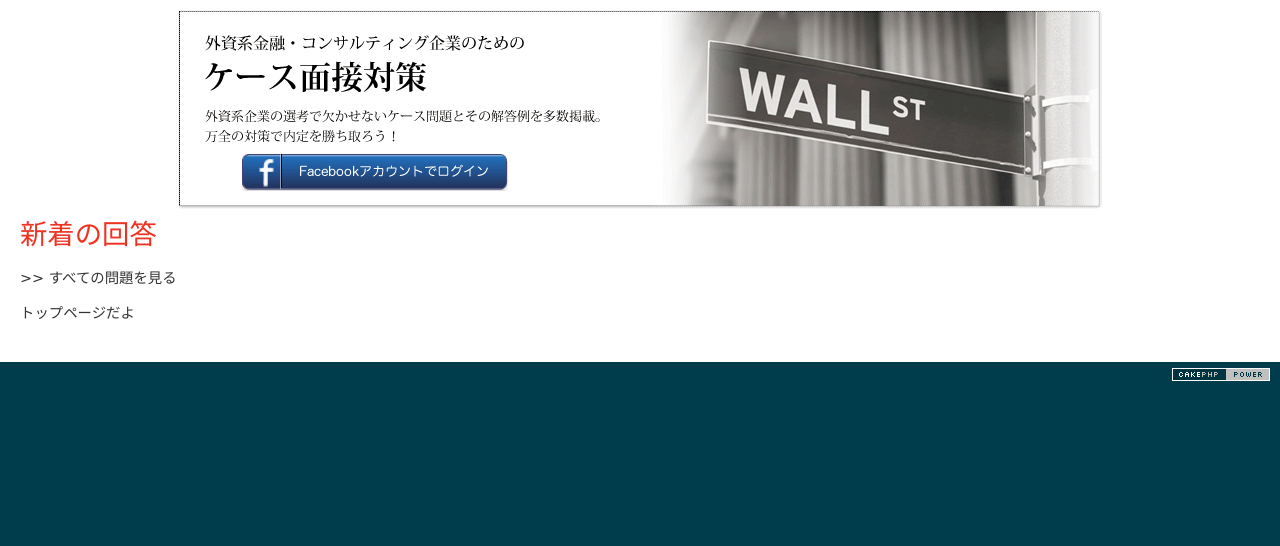
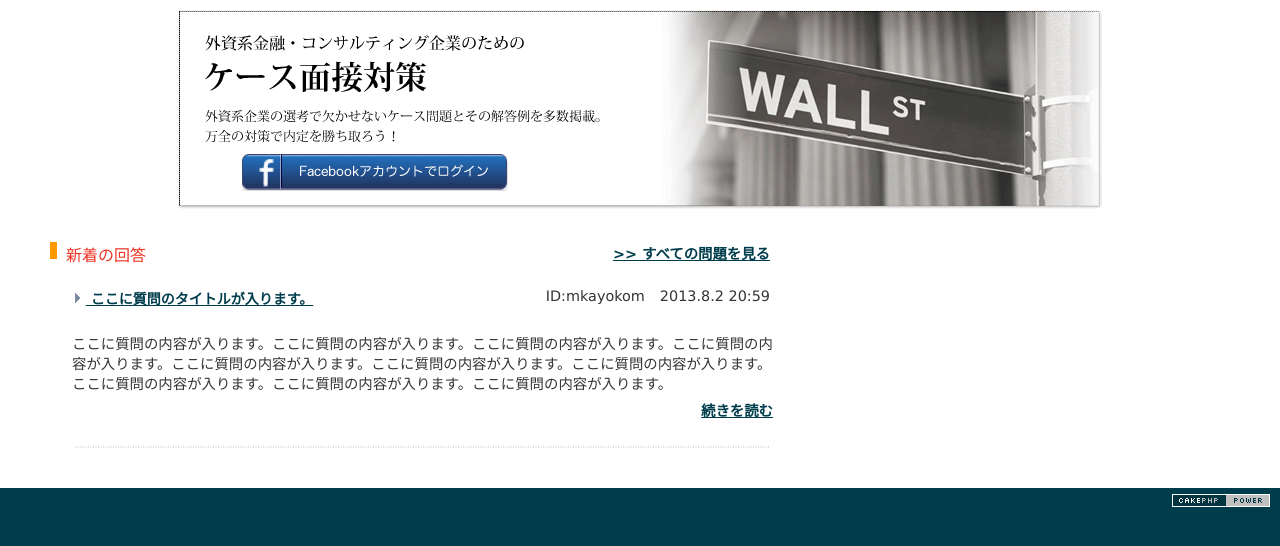
Before and after one commit to kensuto/casemondai.com, a CakePHP app: the page made by app/View/Tops/index.ctp in a window 1280 px wide. Shown: the part 47-593 px from the top of the page. Run offline with PHP 8.4 and a stand-in for CakePHP, Linux system fonts and the light colour scheme; the template is opened without the code that fills it, so the values that code supplies are empty; some libraries are stand-ins or nearby versions.

Commit message:
トップページのCSSができました

```diff
--- a/app/View/Elements/footer.ctp
+++ b/app/View/Elements/footer.ctp
@@ -1,4 +1,5 @@
 
+<div id="footer">
 	<div id="footerContainer">
 		<div id="footerContent">
 			<p>
@@ -23,3 +24,4 @@
 		</div>
 	<!--footerContainer-->
 	</div>
+</div>
--- a/app/View/Layouts/common.ctp
+++ b/app/View/Layouts/common.ctp
@@ -30,7 +30,7 @@ $cakeDescription = __d('cake_dev', 'CakePHP: the rapid development php framework
 	</title>
 	<?php
 		echo $this->Html->meta('icon');
-		echo $this->Html->css(array('common/common','common/header','footer/footer'));
+		echo $this->Html->css(array('common/common','common/header','common/footer'));
 		echo $this->fetch('meta');
 		echo $this->fetch('css');
 		echo $this->fetch('script');
--- a/app/View/Tops/index.ctp
+++ b/app/View/Tops/index.ctp
@@ -1,5 +1,5 @@
 <?php
-	echo $this->Html->css(array('top/top','top/mainContent'));
+	echo $this->Html->css('top/top');
 ?>
 
 <div id="mainVisual">
@@ -10,13 +10,44 @@
 </div>
 
 <div id="mainContent">
+	<div id="mainContentHeader">
+		<img src="/img/common/icon_rct_org.png" style="float:left" >
+		<h2>&nbsp;新着の回答</h2>
+		<p id="goAll">
+			<a href="/">>> すべての問題を見る</a>
+		</p>
+	</div>
+	<div class="mainContentQuestion">
 
-<h2>新着の回答</h2>
+		<div class="mainContentQuestionTitle">
+			<p class="title">
+				<img src="/img/common/icon_tri_gray.png" >
+				<a href="/">
+					&nbsp;ここに質問のタイトルが入ります。
+				</a>
+			</p>
+			<p class="date">2013.8.2 20:59</p>
+			<p class="id">ID:mkayokom</p>
+		</div>
 
-<p>>> すべての問題を見る</p>
+		<div class="mainContentQuestionContent">
+			<p class="question">
+				ここに質問の内容が入ります。ここに質問の内容が入ります。ここに質問の内容が入ります。ここに質問の内容が入ります。ここに質問の内容が入ります。ここに質問の内容が入ります。ここに質問の内容が入ります。ここに質問の内容が入ります。ここに質問の内容が入ります。ここに質問の内容が入ります。
+			</p>
+			<p class="readAll">
+				<a href="/">
+					続きを読む
+				</a>
+			</p>
+		</div>
 
+	<!--mainContentQuestion-->
+	</div>
 
 <!--mainContent-->
 </div>
 
-トップページだよ
+
+<div id="sideContent">
+<!--sideContent-->
+</div>
--- a/app/webroot/css/common/common.css
+++ b/app/webroot/css/common/common.css
@@ -39,7 +39,7 @@ page
 #container {
 	margin-right: auto;
 	margin-left: auto;
-	width: 940px;
+	width: 980px;
 }
 
 
--- a/app/webroot/css/footer/footer.css
+++ b/app/webroot/css/common/footer.css
@@ -5,14 +5,15 @@
 	clear: both;
 	height: 200px;
 	background-color: #263248;
-	width:100%;
+	width: 	100%;
+	margin-top: 50px;
 }
 
 
 #footerContainer {
 	margin-left: auto;
 	margin-right: auto;
-	width: 940px;
+	width: 980px;
 }
 
 #footerContent {
--- a/app/webroot/css/top/mainContent.css
+++ b/app/webroot/css/question/qDetail.css
@@ -1,6 +1,2 @@
 @charset "UTF-8";
 /* CSS Document */
-
-#mainContent {
-	clear: both;
-}
--- a/app/webroot/css/top/top.css
+++ b/app/webroot/css/top/top.css
@@ -13,6 +13,60 @@
 	left: 222px;
 }
 
-#content {
+#mainContent {
+	clear: both;
+	width: 720px;
+	margin-top: 30px;
+	margin-left: 30px;
+}
+
+#mainContent #mainContentHeader h2{
+	float: left;
+	padding-left: 5px;
+	font-size: 16px;
+}
+
+#mainContent #mainContentHeader #goAll {
+	text-align: right;
+}
+
+#mainContent .mainContentQuestion {
+	margin-top: 25px;
+	margin-left: 25px;
+	padding-bottom: 13px;
+	background:url(../../img/common/line_dot.png) repeat-x center bottom;
+}
+
+#mainContent .mainContentQuestion .title {
+	float: left;
+	font-size: 14px;
+	font-weight: bold;
+}
+
+#mainContent .mainContentQuestion .id {
+	float: right;
+	display: inline-block;
+	text-align: right;
+}
+
+#mainContent .mainContentQuestion .date {
+	float: right;
+	display: inline-block;
+	text-align: right;
+	margin-left: 15px;
+}
+
+
+#mainContent .mainContentQuestion .mainContentQuestionContent {
+	padding-top: 12px;
+	margin-left: -3px;
+	margin-right: -3px;
+	line-height: 20px;
 	clear: both;
 }
+
+
+#mainContent .mainContentQuestion .mainContentQuestionContent .readAll {
+	margin-top: -8px;
+	text-align: right;
+}
```
Also changed, not shown: app/Controller/QuestionsController.php (added, +51 -0 lines), app/View/Questions/q_detail.ctp (added, +65 -0 lines), material/design/top.png, 1 other file. Lines whose indentation alone changed are shown as unchanged.
